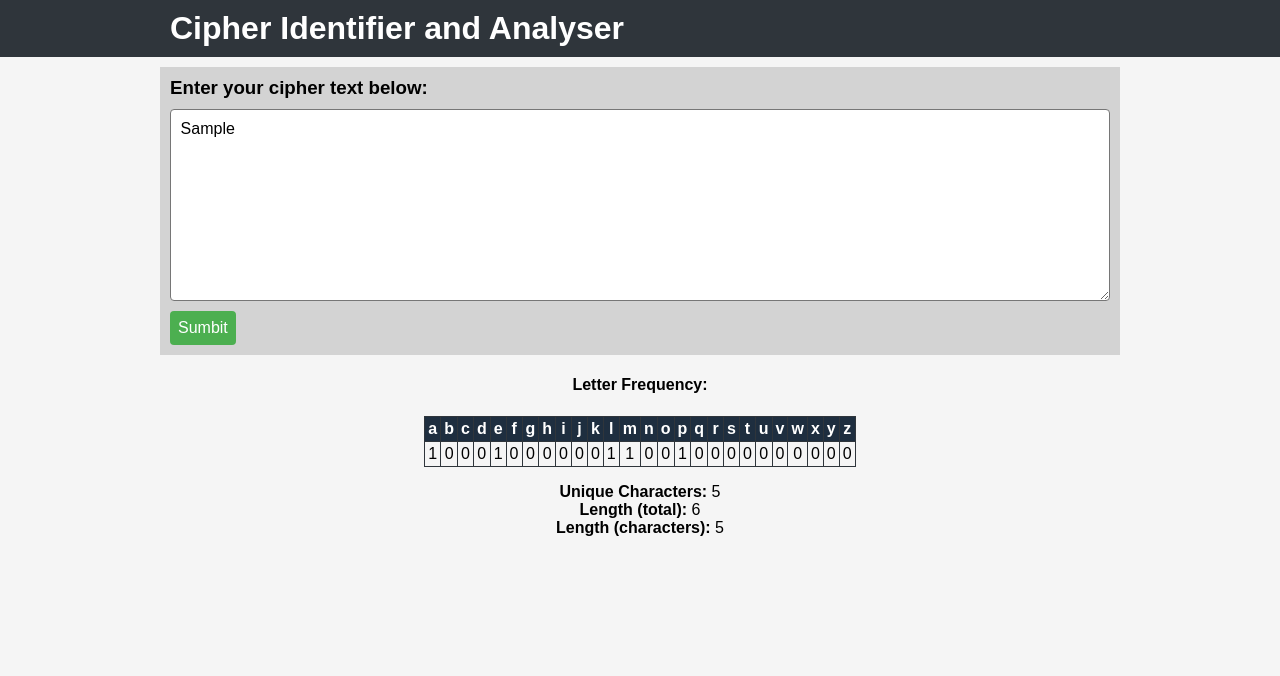
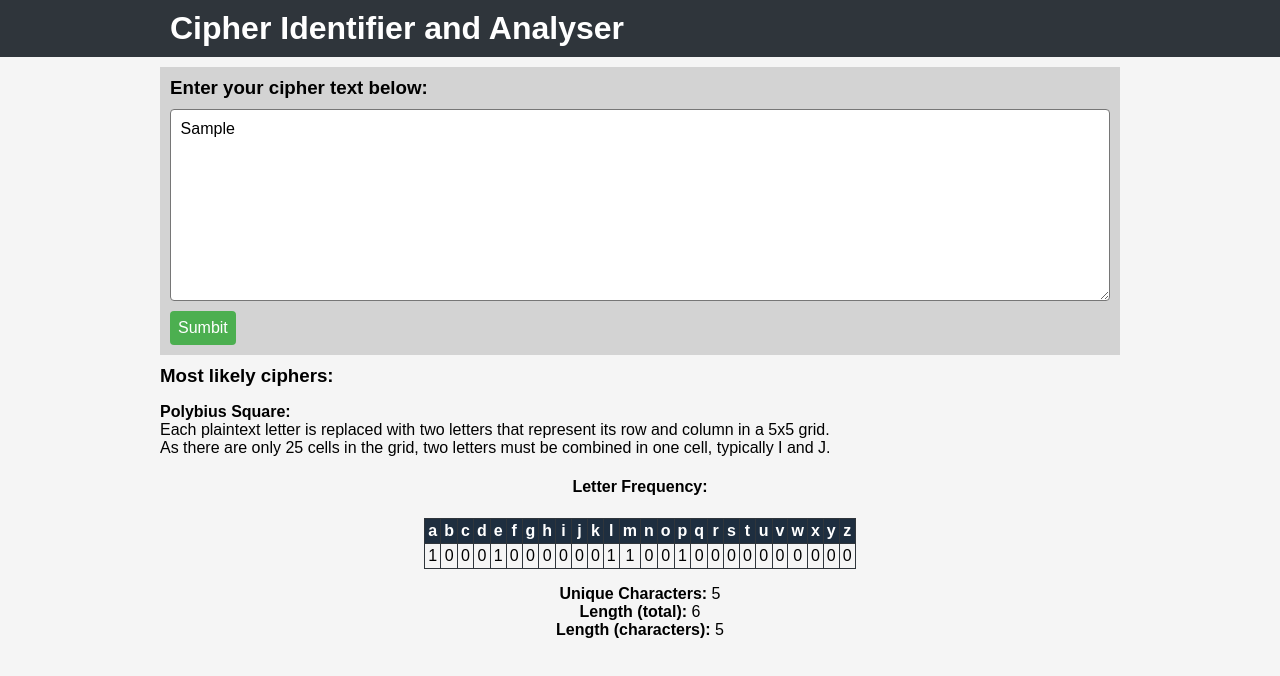
Before and after one commit to smnadalin/cipher-app, a React (Create React App) app: page / in a window 1280 px wide. Both pictures are taken after typing "Sample" into the empty fields and a click on the button "Sumbit". Shown: the top 676 px of the page. Built offline with nearby package versions, Linux system fonts and the light colour scheme.

Commit message:
Added solution sections

```diff
--- a/src/App.css
+++ b/src/App.css
@@ -1,46 +1,46 @@
-header
-{
+header {
   width: 100%;
   margin: 0px;
   padding: 10px;
   background-color: rgb(47, 53, 59);
 }
 
-.headerText
-{
+.headerText {
   width: 98%;
   margin: 0px;
-  margin-left:auto;
-  margin-right:auto;
+  margin-left: auto;
+  margin-right: auto;
   color: white;
 }
 
-.cipherTextForm
-{
+.cipherTextForm {
   background-color: lightgray;
   width: 98%;
-  margin-left:auto;
-  margin-right:auto;
+  margin-left: auto;
+  margin-right: auto;
   margin-top: 10px;
 }
 
-.analysisContainer
-{
+.analysisContainer {
   width: 98%;
-  margin-left:auto;
-  margin-right:auto;
+  margin-left: auto;
+  margin-right: auto;
   margin-top: 10px;
 }
 
-
-.analysisStatsContent
-{
+.analysisStatsContent {
   text-align: center;
 }
 
-textarea
-{
+ul {
+  padding: 0px;
+}
 
+.solutionHeading {
+  padding: 0px;
+}
+
+textarea {
   font-family: Arial, Helvetica, sans-serif, sans-serif;
   font-size: 1em;
   display: block;
@@ -55,64 +55,58 @@ textarea
   border-radius: 4px;
 }
 
-button
-{
+button {
   margin: 10px;
   padding: 8px;
   font-size: 1em;
-  background-color: #4CAF50;;
+  background-color: #4caf50;
   color: white;
   border-radius: 4px;
   border: none;
 }
 
-h3
-{
+button:hover {
+  background-color: #4caf50;
+}
+
+h3 {
   padding: 10px;
   margin: 0px;
-
 }
 
-h4
-{
+h4 {
   text-align: center;
 }
 
-.frequencyTable
-{
+.frequencyTable {
   border-collapse: collapse;
   margin-left: auto;
   margin-right: auto;
   text-align: center;
-
 }
 
-th
-{
+th {
   background-color: rgb(30, 46, 63);
   color: white;
 }
 
- th, tr, td
-{
+th,
+tr,
+td {
   border: 1px solid rgb(47, 53, 59);
   padding: 3px;
 }
 
-@media only screen and (min-width:992px)
-{
-  .cipherTextForm
-  {
+@media only screen and (min-width: 992px) {
+  .cipherTextForm {
     width: 960px;
   }
 
-  .headerText
-  {
+  .headerText {
     width: 960px;
   }
 
-  .plainTextContainer
-  {
+  .analysisContainer {
     width: 960px;
   }
 }
--- a/src/App.js
+++ b/src/App.js
@@ -1,123 +1,195 @@
-import React from 'react';
-import './App.css';
+import React from "react";
+import "./App.css";
 
-class App extends React.Component
-{
-  constructor()
-  {
+class App extends React.Component {
+  constructor() {
     super();
 
     //Initialise state
-    this.state = {cipherText: "",
+    this.state = {
+      cipherText: "",
       letterFrequency: createAlphabetArray(),
       cipherTextCharacterLength: 0,
       cipherTextLength: 0,
       cipherTextUniqueCharacters: 0,
-                  analysed: false};
+      analysed: false,
+      cipherTextSpaces: 0,
+    };
   }
 
   //Update changes to cipherText
-  handleChange = (event) =>
-  {
-    this.setState(
-      {cipherText: event.target.value}
-    )
+  handleChange = (event) => {
+    this.setState({ cipherText: event.target.value });
     event.preventDefault();
-  }
+  };
 
   //Submit cipherText for analysis
-  handleSubmit = (event) =>
-  {
+  handleSubmit = (event) => {
     event.preventDefault();
-    this.letterFrequency(this.state.cipherText);
-  }
+    this.analyser(this.state.cipherText);
+  };
 
   //Counts the frequency of each letter
-  letterFrequency = (str) =>
-  {
+  analyser = (str) => {
     let letterFrequencyUpdate = createAlphabetArray();
     let firstLetter = "a".charCodeAt(0);
     let characterLength = 0;
     let uniqueCharacters = 0;
+    let spaces = 0;
 
-    for (let i = 0; i < str.length; i++)
-    {
+    for (let i = 0; i < str.length; i++) {
       let characterCode = str.charCodeAt(i);
 
-      if (characterCode >= 97 && characterCode <= 122)
-      {
+      if (characterCode >= 97 && characterCode <= 122) {
         letterFrequencyUpdate[characterCode - firstLetter].frequency++;
         characterLength++;
+      } else if (characterCode == 20) {
+        spaces++;
       }
     }
 
-    for (let i = 0; i < 26; i++)
-    {
-      if (letterFrequencyUpdate[i].frequency > 0)
-      {
+    for (let i = 0; i < 26; i++) {
+      if (letterFrequencyUpdate[i].frequency > 0) {
         uniqueCharacters++;
       }
     }
 
-    this.setState(
-        {letterFrequency: letterFrequencyUpdate,
+    this.setState({
+      letterFrequency: letterFrequencyUpdate,
       cipherTextLength: str.length,
       cipherTextCharacterLength: characterLength,
       analysed: true,
-        cipherTextUniqueCharacters: uniqueCharacters}
-      )
-  }
+      cipherTextUniqueCharacters: uniqueCharacters,
+      cipherTextSpaces: spaces,
+    });
+  };
 
-  renderAnalysed = () =>
-  {
-    if (this.state.analysed)
-    {
-      return <div className="analysisContainer">
+  renderAnalysed = () => {
+    if (this.state.analysed) {
+      return (
+        <div className="analysisContainer">
+          {this.renderSolutions(this.state.cipherTextUniqueCharacters)}
           <h4>Letter Frequency:</h4>
           <table className="frequencyTable">
-        <tr>{this.state.letterFrequency.map(letter => <th>{letter.letter}</th>)}</tr>
-        <tr>{this.state.letterFrequency.map(letter => <td>{letter.frequency}</td>)}</tr>
+            <tr>
+              {this.state.letterFrequency.map((letter) => (
+                <th>{letter.letter}</th>
+              ))}
+            </tr>
+            <tr>
+              {this.state.letterFrequency.map((letter) => (
+                <td>{letter.frequency}</td>
+              ))}
+            </tr>
           </table>
           <div className="analysisStatsContainer">
             <p className="analysisStatsContent">
-          <b>Unique Characters: </b>{this.state.cipherTextUniqueCharacters}<br></br>
-          <b>Length (total): </b>{this.state.cipherTextLength}<br></br>
-          <b>Length (characters): </b>{this.state.cipherTextCharacterLength}
+              <b>Unique Characters: </b>
+              {this.state.cipherTextUniqueCharacters}
+              <br></br>
+              <b>Length (total): </b>
+              {this.state.cipherTextLength}
+              <br></br>
+              <b>Length (characters): </b>
+              {this.state.cipherTextCharacterLength}
             </p>
           </div>
         </div>
+      );
     }
+  };
+
+  renderSolutions = (uniqueCharacters) => {
+    let likelyCipher = "";
+    if (uniqueCharacters == 2) {
+      likelyCipher = (
+        <div>
+          <ul>
+            <b>Baconian Cipher:</b>
+            <br></br>Each plaintext letter is replaced by a group of five
+            letters made from two characters, based on a defined alphabet.
+          </ul>
+          <ul>
+            <b>Morse Code Cipher:</b>
+            <br></br>Each plaintext letter is replaced by a group of two
+            characters, based on a defined alphabet.
+          </ul>
+        </div>
+      );
+    } else if (uniqueCharacters == 5) {
+      likelyCipher = (
+        <div>
+          <ul>
+            <b>Polybius Square: </b>
+            <br></br>Each plaintext letter is replaced with two letters that
+            represent its row and column in a 5x5 grid.<br></br>
+            As there are only 25 cells in the grid, two letters must be combined
+            in one cell, typically I and J.
+          </ul>
+        </div>
+      );
+    } else if (uniqueCharacters > 5) {
+      likelyCipher = (
+        <div>
+          <ul>
+            <b>Caesar Cipher:</b>
+            <br></br>Each plaintext letter is shifted a set number of characters
+            in the alphabet.
+          </ul>
+          <ul>
+            <b>Monoalphabetic Substitution:</b>
+            <br></br>
+            Each plaintext letter is replaced with a different letter.
+          </ul>
+        </div>
+      );
+    } else {
+      <div>
+        <ul>
+          <b>Unknown cipher: </b>We cannot suggest a cipher based on the
+          provided ciphertext.
+        </ul>
+      </div>;
     }
+    return (
+      <div className="solutionContainer">
+        <h3 className="solutionHeading">Most likely ciphers:</h3>
+        {likelyCipher}
+      </div>
+    );
+  };
 
-
-  render()
-  {
-    return <div>
+  render() {
+    return (
+      <div>
         <header>
           <h1 className="headerText">Cipher Identifier and Analyser</h1>
         </header>
         <form className="cipherTextForm" onSubmit={this.handleSubmit}>
           <h3>Enter your cipher text below:</h3>
-          <textarea onChange={this.handleChange} value={this.state.cipherText}></textarea>
+          <textarea
+            onChange={this.handleChange}
+            value={this.state.cipherText}
+          ></textarea>
           <button type="submit">Sumbit</button>
         </form>
         {this.renderAnalysed()}
-
       </div>
+    );
   }
 }
 
 export default App;
 
-function createAlphabetArray()
-{
+function createAlphabetArray() {
   let firstLetter = "a".charCodeAt(0);
   let lastLetter = "z".charCodeAt(0);
   let alphabet = new Array(26);
-  for (let i = firstLetter; i <= lastLetter; i++)
-  {
-    alphabet[i - firstLetter] = {letter: String.fromCharCode(i),
-                                frequency: 0};
+  for (let i = firstLetter; i <= lastLetter; i++) {
+    alphabet[i - firstLetter] = {
+      letter: String.fromCharCode(i),
+      frequency: 0,
+    };
   }
   return alphabet;
 }
```
Lines whose indentation alone changed are shown as unchanged.
